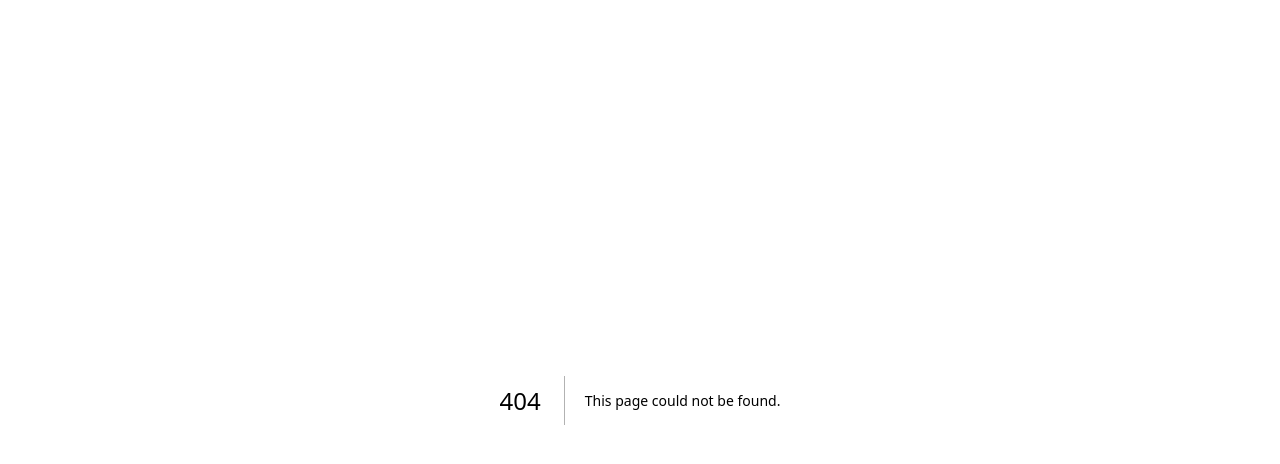
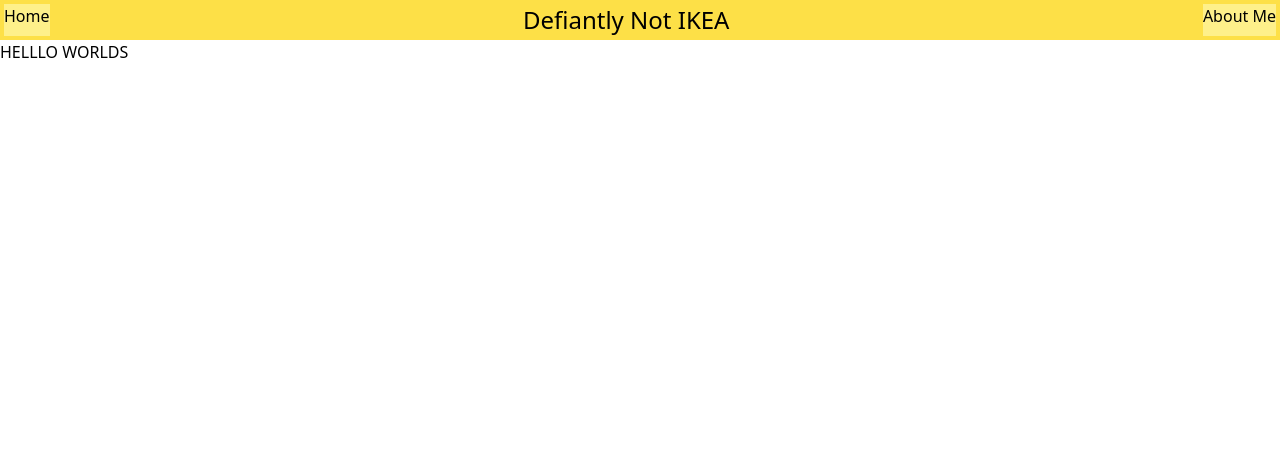
Before and after one commit to kiwi334334/t3app, a Next.js app: page /about in a window 1280 px wide. Before the commit this address had no page. Shown: the top 464 px of the page. Built offline with nearby package versions, Linux system fonts and the light colour scheme.

Commit message:
new file:   src/app/about/page.tsx 	modified:   src/app/page.tsx 	modified:   src/components/navbar.tsx

```diff
--- /dev/null
+++ b/src/app/about/page.tsx
@@ -0,0 +1,10 @@
+import NavBar from "~/components/navbar";
+
+export default function AboutPage() {
+    return(
+        <>
+            <NavBar />
+            <h1>HELLLO WORLDS</h1>
+        </>
+    )
+}
--- a/src/app/page.tsx
+++ b/src/app/page.tsx
@@ -31,7 +31,7 @@
   return (
     <div className="w-screen h-screen">
       <NavBar />
-      <div className="bg-stone-300 w-[30%]  right-0 absolute h-[100%]">
+      <div className="bg-blue-300 w-[30%]  right-0 absolute h-[100%]">
         <div className="h-[100%] w-[100%] overflow-scroll scrollbar-hide  p-10">
           <h1>SHELVES</h1>
           <Iteminstore type={"Shelf"} title={"NIKEA IShelves Plus"} price={175} imgURL={"https://static.vecteezy.com/system/resources/previews/010/135/574/original/collection-of-wooden-shelves-on-an-isolated-white-background-objects-with-clipping-paths-for-design-work-png.png"} /><br />
@@ -39,7 +39,7 @@
         </div><br />
       </div>
       <div className="fixed right-[30%] h-full w-[40%] overflow-scroll">
-        <div className="overflow-scroll h-full w-full bg-stone-300 scrollbar-hide p-10">
+        <div className="overflow-scroll h-full w-full bg-blue-300 scrollbar-hide p-10">
           <h1>COUCHES</h1>
           <Iteminstore type={"Couch"} title={"NIKEA Auto Fold 300"} price={400} imgURL={"https://static.vecteezy.com/system/resources/previews/022/219/389/original/white-sofa-isolated-on-a-transparent-background-png.png"} /><br />
           <Iteminstore type={"Couch"} title={"NIKEA Auto Fold"} price={300} imgURL={"/couch2.png"} /><br />
@@ -48,8 +48,8 @@
           <Iteminstore type={"Table"} title={"NIKEA Round Table"} price={150} imgURL={"/rtable.png"} /><br />
         </div>
       </div>
-      <div className="w-[30%] bg-slate-400 h-screen">
-        <h1 className="text-4xl bg-slate-400 border-b-4 border-black">CART</h1>
+      <div className="w-[30%] bg-blue-400 h-screen border-solid border-teal-800 border-[4px]">
+        <h1 className="text-4xl bg-blue-400 border-b-4 border-black">CART</h1>
         {cart.map((item, i) => {
           return (
             <h1 key={i}>— {item}:{allamounts[i]}</h1>
--- a/src/components/navbar.tsx
+++ b/src/components/navbar.tsx
@@ -2,10 +2,10 @@
 
 export default function NavBar() {
     return (
-        <div className="bg-blue-300  flex justify-between border-4 border-solid border-blue-300">
-            <Link className="bg-yellow-200 rounded-md" href="/">Home</Link>
+        <div className="bg-yellow-300 p-0 m-0 flex justify-between border-4 border-solid border-yellow-300">
+            <Link className="bg-yellow-200" href="/">Home</Link>
             <h1 className="text-2xl">Defiantly Not IKEA</h1>
-            <Link className="bg-yellow-200 rounded-md" href="/about">About Me</Link>
+            <Link className="bg-yellow-200 " href="/about">About Me</Link>
         </div>
     );
 }
```
